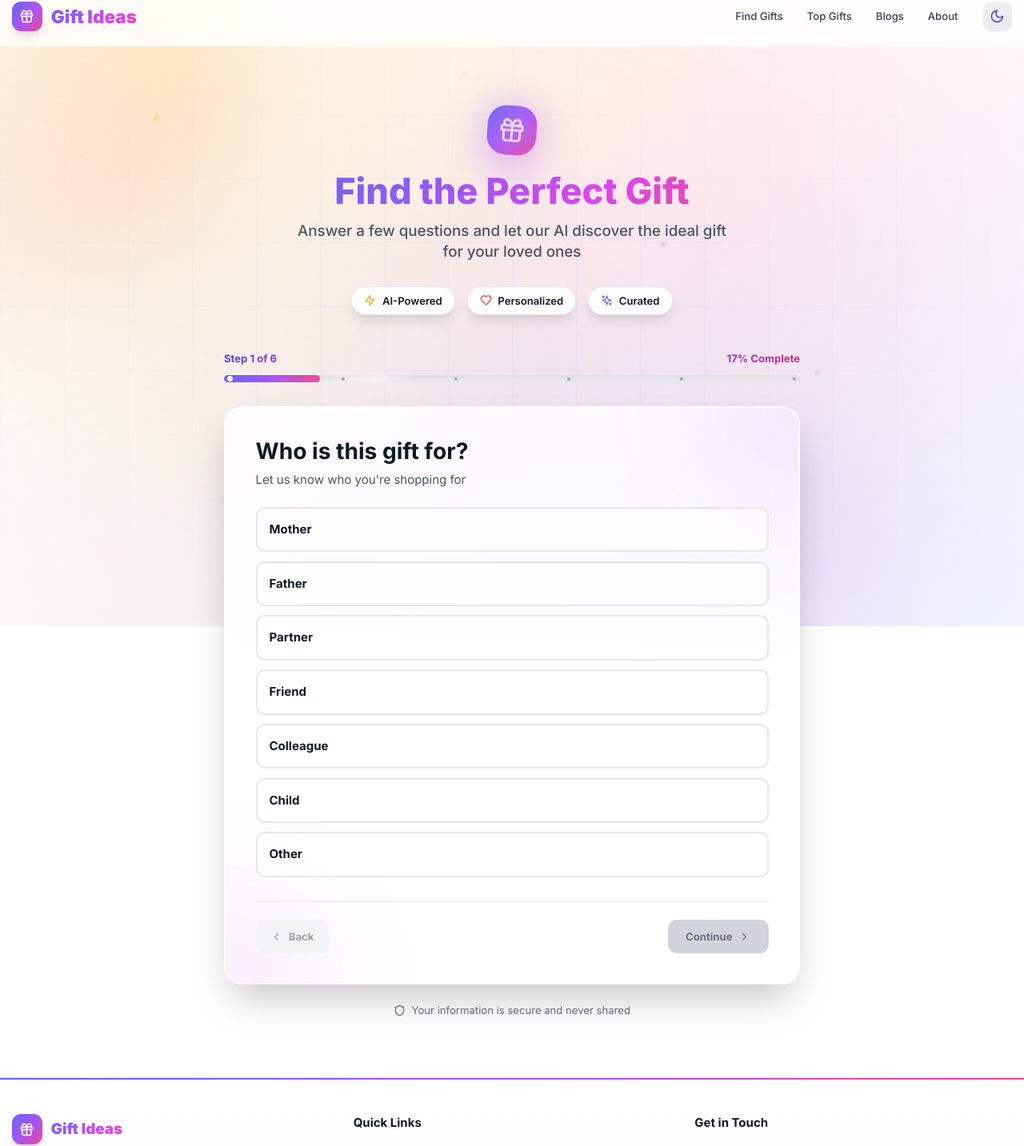
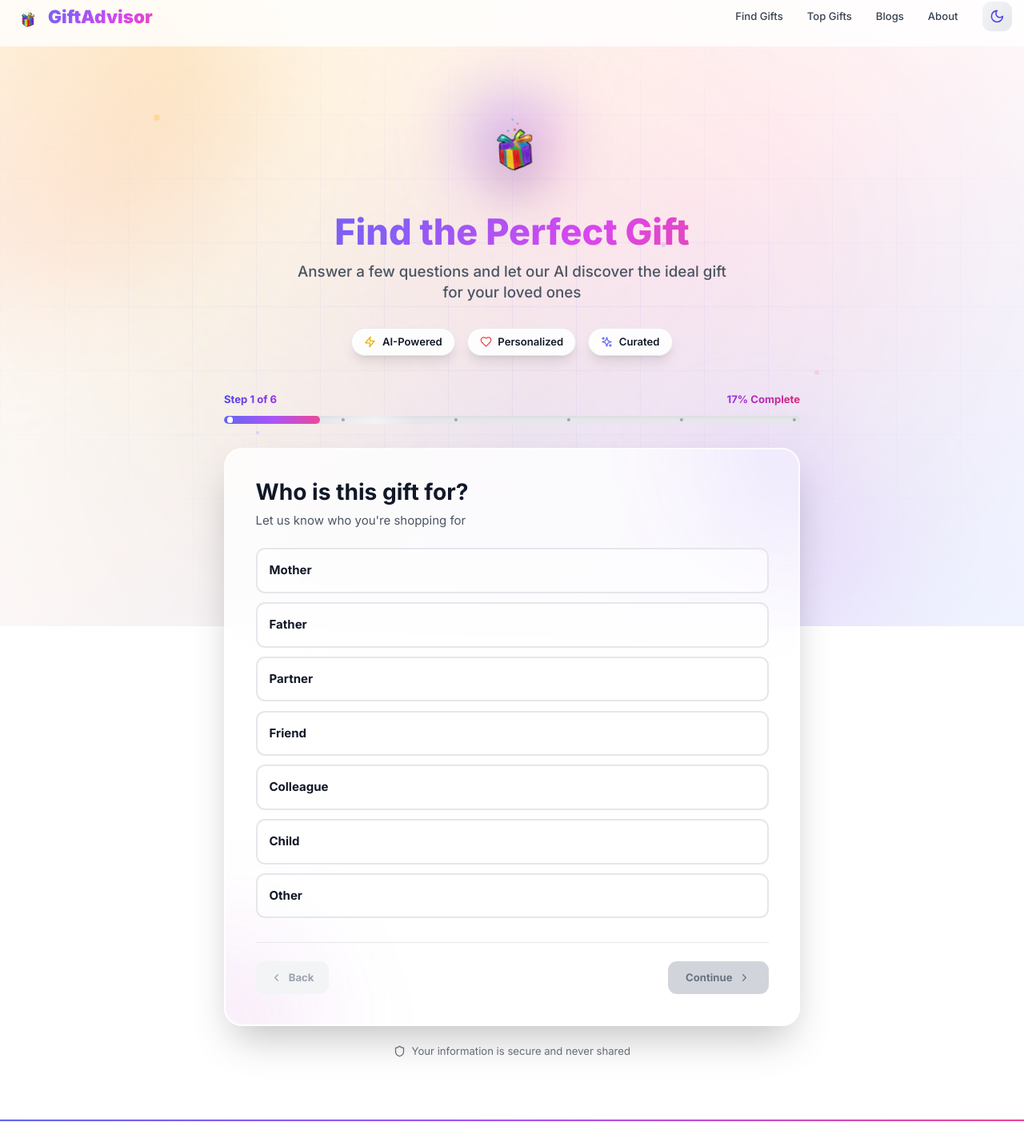
Before and after one commit to SosoPkhakadze/gift-ideas, a Next.js app: page / in a window 1280 px wide. Shown: the part 17-1450 px from the top of the page at 80% size. Built offline with nearby package versions, Linux system fonts and the light colour scheme.

Commit message:
Update branding to GiftAdvisor with custom logo

```diff
--- a/src/components/Footer.tsx
+++ b/src/components/Footer.tsx
@@ -15,11 +15,13 @@ const Footer = () => {
           {/* Brand Section */}
           <div>
             <div className="flex items-center gap-3 mb-4">
-              <div className="w-10 h-10 bg-gradient-to-br from-indigo-500 via-purple-500 to-pink-500 rounded-xl flex items-center justify-center shadow-lg">
-                <Gift className="w-5 h-5 text-white" />
-              </div>
-              <span className="text-xl font-black gradient-text">Gift Ideas</span>
-            </div>
+  <img
+    src="/logo_image.png"
+    alt="GiftAdvisor Logo"
+    className="w-10 h-10 object-contain"
+  />
+  <span className="text-xl font-black gradient-text">GiftAdvisor</span>
+</div>
             <p className="text-sm text-gray-600 dark:text-gray-400 leading-relaxed">
               AI-powered gift recommendations to help you find the perfect present for every occasion.
             </p>
--- a/src/components/Header.tsx
+++ b/src/components/Header.tsx
@@ -55,19 +55,23 @@ const Header = () => {
       <div className="container mx-auto px-4">
         <div className="flex justify-between items-center">
           {/* Logo */}
-          <Link href="/" className="flex items-center gap-3 group">
+          <Link href="/" className="flex items-center gap-2 group">
   <motion.div
-              whileHover={{ rotate: 12, scale: 1.1 }}
+    whileHover={{ scale: 1.05 }}
     whileTap={{ scale: 0.95 }}
     className="relative"
   >
-              <div className="w-9 h-9 md:w-10 md:h-10 bg-gradient-to-br from-indigo-500 via-purple-500 to-pink-500 rounded-xl flex items-center justify-center shadow-lg group-hover:shadow-2xl group-hover:shadow-purple-500/50 transition-all duration-300">
-                <Gift className="w-4 h-4 md:w-5 md:h-5 text-white" />
-              </div>
-              <div className="absolute inset-0 bg-gradient-to-br from-indigo-400 via-purple-400 to-pink-400 rounded-xl blur-xl opacity-0 group-hover:opacity-50 transition-opacity duration-300"></div>
+    {/* Your custom logo image */}
+    <img
+      src="/logo_image.png"
+      alt="GiftAdvisor Logo"
+      className="w-8 h-8 md:w-10 md:h-10 object-contain group-hover:drop-shadow-2xl transition-all duration-300"
+    />
+    {/* Optional: Add glow effect behind logo */}
+    <div className="absolute inset-0 bg-gradient-to-br from-indigo-400 via-purple-400 to-pink-400 rounded-xl blur-xl opacity-0 group-hover:opacity-30 transition-opacity duration-300"></div>
   </motion.div>
   <span className="text-xl md:text-2xl font-black gradient-text">
-              Gift Ideas
+    GiftAdvisor
   </span>
 </Link>
 
--- a/src/pages/_document.tsx
+++ b/src/pages/_document.tsx
@@ -6,7 +6,7 @@ export default function Document() {
       <Head>
         {/* Your SEO Meta Tags remain here */}
         <link rel="icon" href="/favicon.ico" />
-        <meta name="description" content="Find the perfect gift with AI-powered suggestions. Gift Ideas helps you discover personalized gifts for any occasion." />
+        <meta name="description" content="Find the perfect gift with AI-powered suggestions. GiftAdvisor helps you discover personalized gifts for any occasion." />
         <meta name="keywords" content="gift ideas, gift finder, AI gifts, personalized gifts, gift suggestions, birthday gifts, anniversary gifts" />
         {/* ... other meta tags ... */}
       </Head>
--- a/src/pages/index.tsx
+++ b/src/pages/index.tsx
@@ -148,20 +148,26 @@ export default function Home() {
             >
               <motion.div
   animate={{
-                  rotate: [0, 10, -10, 0],
-                  scale: [1, 1.1, 1]
+    y: [0, -10, 0],  // Floating up and down
+    rotate: [0, 5, -5, 0],  // Gentle rotation
   }}
   transition={{
-                  duration: 3,
+    duration: 4,
     repeat: Infinity,
-                  repeatType: "reverse"
+    repeatType: "reverse",
+    ease: "easeInOut"
   }}
-                className="inline-block mb-6"
+  className="inline-block mb-6 relative"
 >
-                <div className="w-16 h-16 bg-gradient-to-br from-indigo-500 via-purple-500 to-pink-500 rounded-3xl flex items-center justify-center shadow-2xl shadow-purple-500/50 relative">
-                  <Gift className="w-9 h-9 text-white" />
-                  <div className="absolute inset-0 rounded-3xl bg-gradient-to-br from-indigo-400 via-purple-400 to-pink-400 blur-xl opacity-50 animate-pulse"></div>
-                </div>
+  {/* Glow effect behind logo */}
+  <div className="absolute inset-0 bg-gradient-to-br from-indigo-500 via-purple-500 to-pink-500 rounded-3xl blur-2xl opacity-40 animate-pulse"></div>
+
+  {/* Your logo image */}
+  <img
+    src="/logo_image.png"
+    alt="GiftAdvisor Logo"
+    className="w-24 h-24 md:w-28 md:h-28 object-contain relative z-10 drop-shadow-2xl"
+  />
 </motion.div>
 
               <h1 className="text-4xl md:text-5xl font-black mb-4 leading-tight">
```
Also changed, not shown: public/logo_image.png (added). Lines whose indentation alone changed are shown as unchanged.
